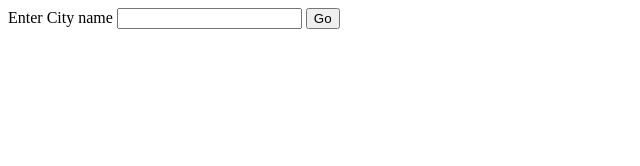
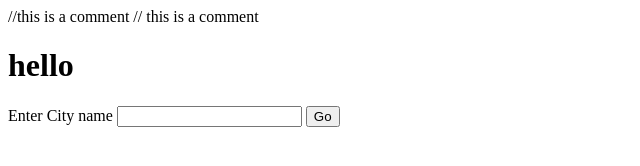
Before and after one commit to gpratap608/WeatherProject.github.io, a website: page index.html in a window 1280 px wide. Shown: the whole page, without its empty margins (0-640 px from the left). Drawn offline with Linux system fonts and the light colour scheme.

Commit message:
added a tag

```diff
--- a/index.html
+++ b/index.html
@@ -5,6 +5,9 @@
     <meta http-equiv="X-UA-Compatible" content="IE=edge">
     <meta name="viewport" content="width=device-width, initial-scale=1.0">
     <title>Weather App</title>
+    //this is a comment
+    // this is a comment
+<h1> hello </h1>
 </head>
 <body>
     <form action="/" method="post">
```
